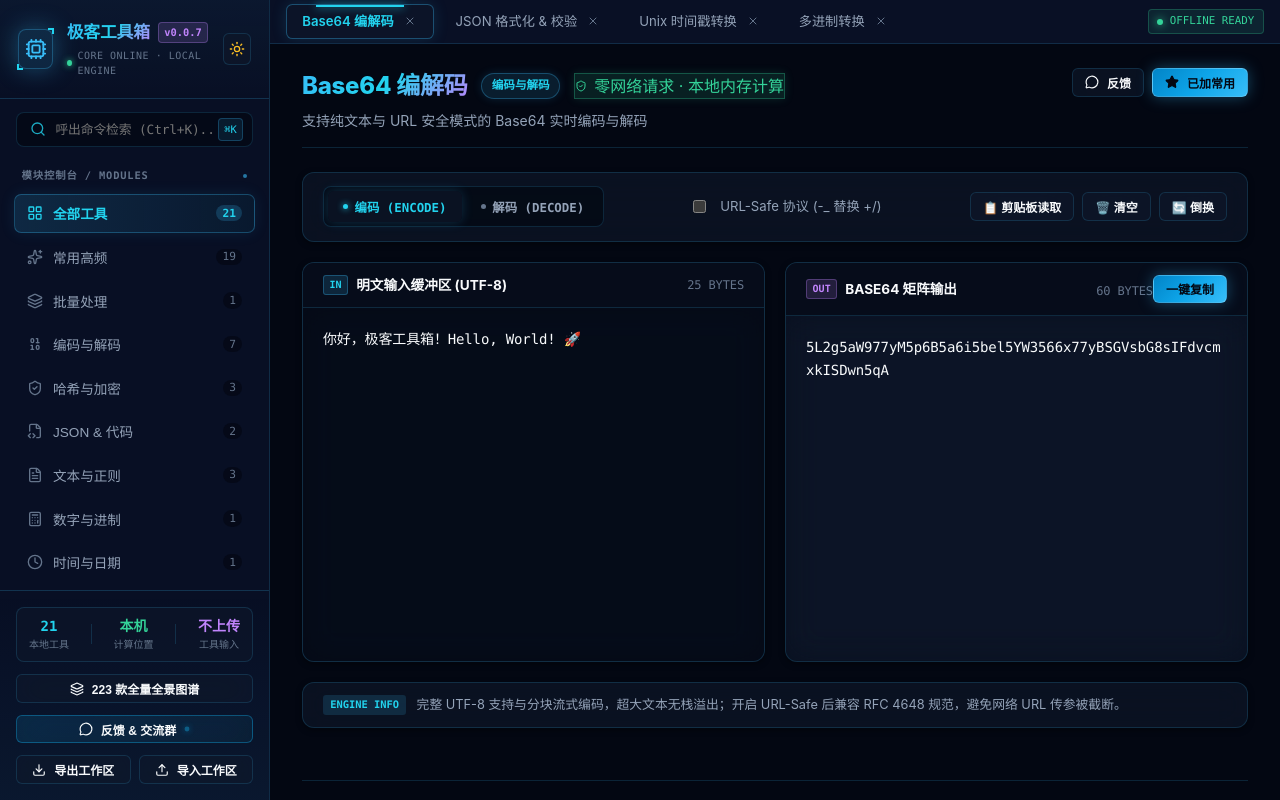
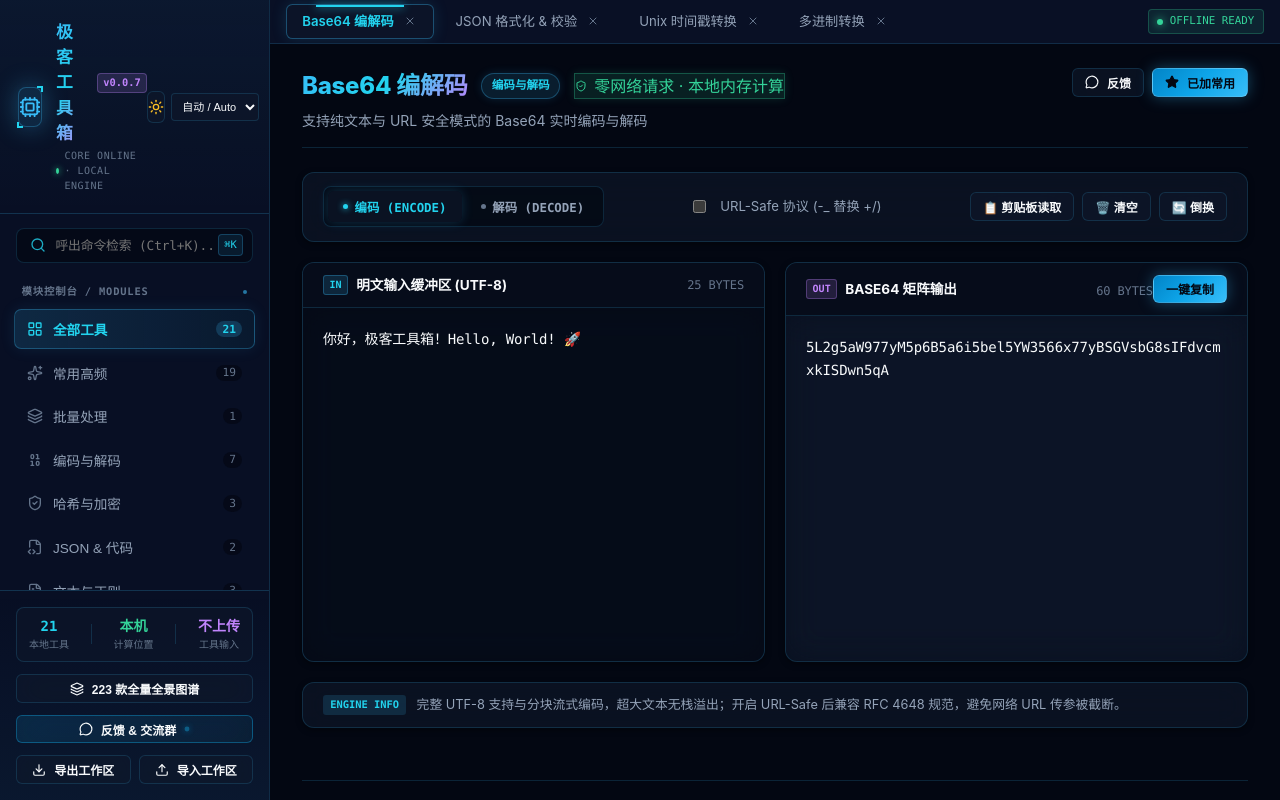
Before and after one commit to yuchen0x1/Base64-encode-encoding, a Vue app: page / in a window 1280 px wide. Built offline with nearby package versions, Linux system fonts and the light colour scheme.

Commit message:
feat: add language selector foundation

```diff
--- a/src/App.vue
+++ b/src/App.vue
@@ -53,6 +53,14 @@
           <Sun v-if="isDark" :size="16" class="text-amber" />
           <Moon v-else :size="16" class="text-cyan" />
         </button>
+        <label class="locale-picker" title="Language / 语言">
+          <span class="sr-only">Language / 语言</span>
+          <select v-model="localeSetting" aria-label="Language / 语言" @change="saveState">
+            <option value="auto">自动 / Auto</option>
+            <option value="zh-CN">简体中文</option>
+            <option value="en-US">English</option>
+          </select>
+        </label>
       </div>
 
       <!-- 科技感搜索框 -->
@@ -397,6 +405,7 @@ function saveState() {
       favorites: favorites.value,
       openTabs: openTabs.value.map(t => t.id),
       currentToolId: currentToolId.value
+      ,locale: localeSetting.value
     }))
   } catch {
     /* 忽略存储失败 */
@@ -405,6 +414,7 @@ function saveState() {
 
 const savedState = loadState()
 const appState = normalizeAppState(savedState, toolsList, Object.keys(toolComponents))
+const localeSetting = ref(savedState?.locale === 'zh-CN' || savedState?.locale === 'en-US' ? savedState.locale : 'auto')
 
 // Windows 版本更新
 const { state: updaterState, hasUpdate } = useUpdater()
@@ -616,6 +626,9 @@ onUnmounted(() => {
 </script>
 
 <style scoped>
+.locale-picker { margin-left: 6px; }
+.locale-picker select { max-width: 118px; min-height: 28px; border: 1px solid var(--border-color, #3a5166); border-radius: 4px; background: var(--bg-card, #111b27); color: inherit; padding: 2px 6px; font-size: 11px; }
+.sr-only { position: absolute; width: 1px; height: 1px; padding: 0; margin: -1px; overflow: hidden; clip: rect(0, 0, 0, 0); white-space: nowrap; border: 0; }
 .app-layout {
   display: flex;
   height: 100vh;
```
Also changed, not shown: src/i18n.js (added, +15 -0 lines).
